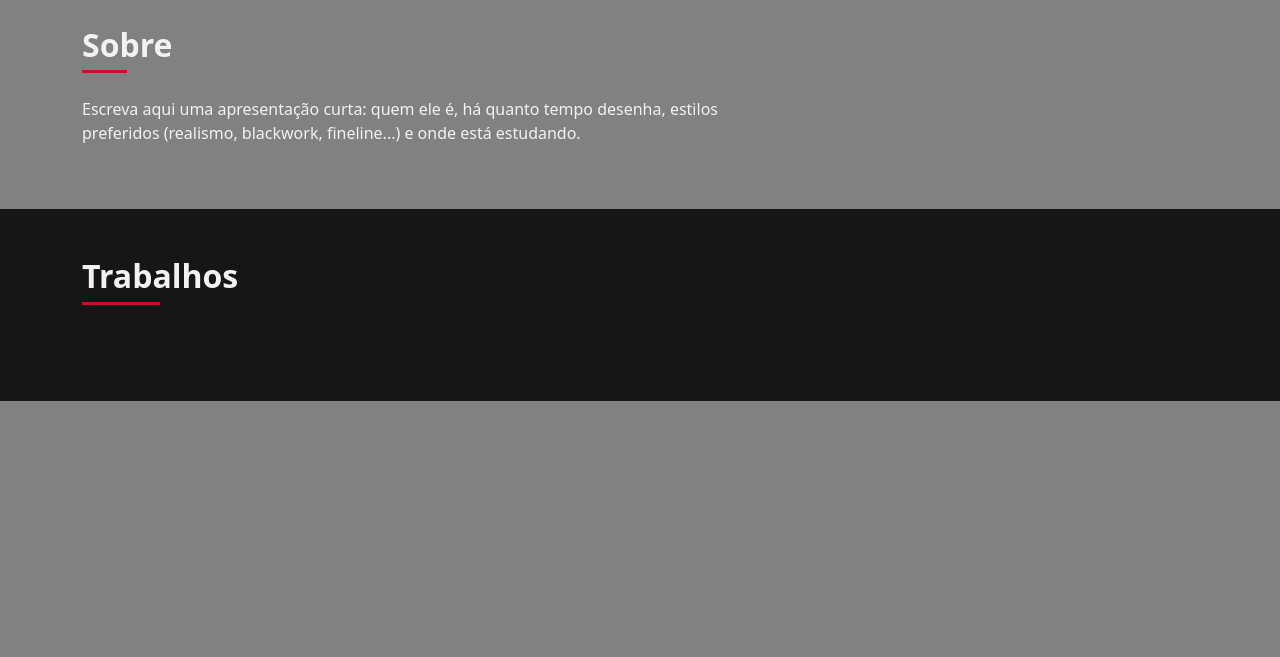
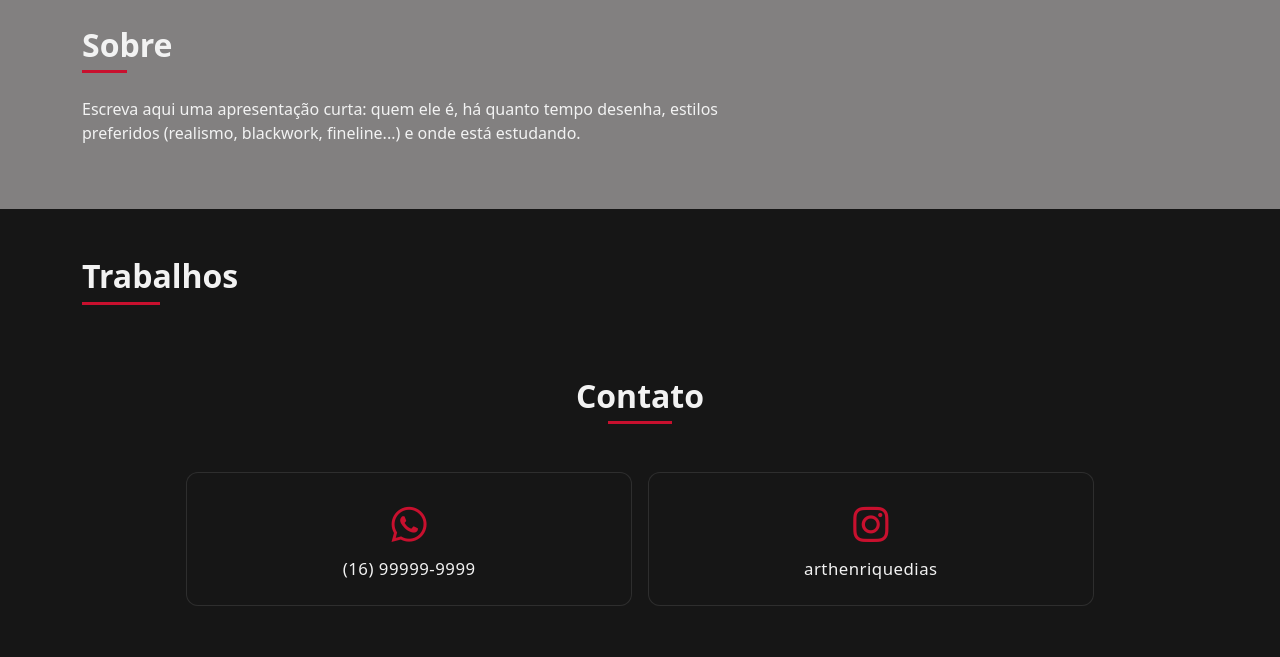
Before and after one commit to vitordias900-dot/PORTF-LIO-DESENHOS, a plain HTML site: page index.html in a window 1280 px wide. Shown: the part 822-1479 px from the top of the page. Before the commit the page ends 1223 px from the top, so only its background shows below. Drawn offline with nearby package versions, Linux system fonts and the light colour scheme.

Commit message:
feat: hero com imagem de fundo, navbar com ícone, seção sobre e contato

```diff
--- a/index.html
+++ b/index.html
@@ -7,15 +7,21 @@
   <meta name="description" content="Portfólio de tatuagens e desenhos.">
 
   <!-- Bootstrap 5.3.8 -->
+   <link rel="stylesheet" href="https://cdn.jsdelivr.net/npm/bootstrap-icons@1.11.3/font/bootstrap-icons.min.css">
   <link href="https://cdn.jsdelivr.net/npm/bootstrap@5.3.8/dist/css/bootstrap.min.css" rel="stylesheet">
   <link rel="stylesheet" href="style.css">
+    <script src="https://cdn.jsdelivr.net/npm/bootstrap@5.3.8/dist/js/bootstrap.bundle.min.js"></script>
+    <script src="js/main.js"></script>
+</body>
+</html>
 </head>
 <body>
 
   <!-- NAVBAR -->
+
   <nav class="navbar navbar-expand-lg navbar-dark fixed-top">
     <div class="container">
-      <a class="navbar-brand" href="#inicio">Henrique Dias</a>
+      <a class="navbar-brand" href="#inicio"><i class="bi bi-pencil-fill me-2"></i>Henrique Dias | Arth</a>
       <button class="navbar-toggler" type="button" data-bs-toggle="collapse"
               data-bs-target="#menu" aria-controls="menu" aria-expanded="false"
               aria-label="Abrir menu">
@@ -41,10 +47,10 @@
   </header>
 
   <!-- SOBRE -->
+
   <section id="sobre" class="py-5">
     <div class="container">
       <div class="row align-items-center g-4">
-
         <div class="col-md-7">
           <h2 class="titulo-secao">Sobre</h2>
           <p>Escreva aqui uma apresentação curta: quem ele é, há quanto tempo desenha, estilos preferidos (realismo, blackwork, fineline...) e onde está estudando.</p>
@@ -60,3 +66,25 @@
 
       <!-- Filtros (usados depois com TypeScript) -->
       <div class="text-center mb-4" id="filtros">
+
+<!-- CONTATO -->
+<section id="contato" class="py-5">
+  <div class="container text-center">
+    <h2 class="titulo-secao">Contato</h2>
+
+    <div class="row justify-content-center g-3 mt-2">
+      <div class="col-12 col-md-5">
+        <div class="card-contato">
+          <i class="bi bi-whatsapp"></i>
+          <span class="valor">(16) 99999-9999</span>
+        </div>
+      </div>
+      <div class="col-12 col-md-5">
+        <div class="card-contato">
+          <i class="bi bi-instagram"></i>
+          <span class="valor">arthenriquedias</span>
+        </div>
+      </div>
+    </div>
+  </div>
+</section>
--- a/style.css
+++ b/style.css
@@ -37,7 +37,7 @@ body {
   padding-top: 70px;
   background:
     linear-gradient(rgba(0, 0, 0, 0.65), rgba(0, 0, 0, 0.85)),
-    url("../img/hero.jpg") center / cover no-repeat;
+    url("../img/fotofundo.png") center / cover no-repeat;
 }
 
 .destaque {
@@ -64,6 +64,8 @@ body {
   position: relative;
   display: inline-block;
 }
+
+
 
 .titulo-secao::after {
   content: "";
@@ -113,3 +115,26 @@ body {
   background-color: #000;
   color: #888;
 }
+
+/* Contato */
+.card-contato {
+  display: flex;
+  flex-direction: column;
+  align-items: center;
+  gap: 6px;
+  padding: 1.5rem 1rem;
+  background-color: var(--fundo-2);
+  border: 1px solid rgba(255, 255, 255, 0.1);
+  border-radius: 12px;
+  color: var(--texto);
+}
+
+.card-contato i {
+  font-size: 2.2rem;
+  color: var(--destaque);
+}
+
+.card-contato .valor {
+  font-size: 1.05rem;
+  letter-spacing: 0.5px;
+}
```
Also changed, not shown: img/ima.jpg (added), 2 other files.
